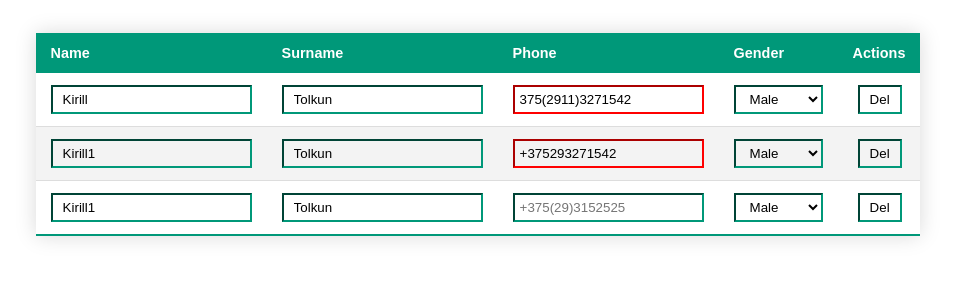
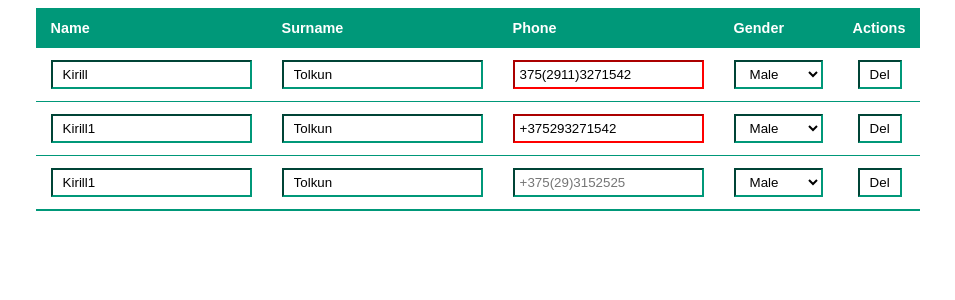
Before and after one commit to ktalkun/entity-table, an Angular app: page / in a window 1280 px wide. Shown: the top 300 px of the page, without its empty margins (162-1117 px from the left). Built offline with nearby package versions, Linux system fonts and the light colour scheme.

Commit message:
Refactor 'table' component according migration from css to scss

```diff
--- a/src/app/table/table.component.scss
+++ b/src/app/table/table.component.scss
@@ -1,31 +1,29 @@
+@import "variables";
+
+$td-vertical-padding: 12px;
+$td-horizontal-padding: 15px;
+$thead-tr-color: #ffffff;
+
 table {
+  font-size: $main-font-size;
+  font-family: $main-font-family;
   border-collapse: collapse;
-  margin: 25px 0;
-  font-size: 0.9em;
-  font-family: sans-serif;
-  min-width: 400px;
-  box-shadow: 0 0 20px rgba(0, 0, 0, 0.15);
-}
 
-table thead tr {
-  background-color: #009879;
-  color: #ffffff;
+  thead tr {
+    background-color: $main-color;
+    color: $thead-tr-color;
     text-align: left;
   }
 
-table th,
-table td {
-  padding: 12px 15px;
+  tbody tr {
+    border-bottom: 1px solid $main-color;
+
+    &:last-of-type {
+      border-bottom: 2px solid $main-color;
+    }
   }
 
-table tbody tr {
-  border-bottom: 1px solid #dddddd;
+  td, th {
+    padding: $td-vertical-padding $td-horizontal-padding;
   }
-
-table tbody tr:nth-of-type(even) {
-  background-color: #f3f3f3;
 }
-
-table tbody tr:last-of-type {
-  border-bottom: 2px solid #009879;
-}
--- a/src/styles/variables.scss
+++ b/src/styles/variables.scss
@@ -2,6 +2,9 @@ $main-color: #009879;
 $main-error-color: #ff0000;
 $main-disabled-color: transparentize($main-color, 0.9);
 $input-background-color: none;
+
+$main-font-size: 0.9em;
+$main-font-family: sans-serif;
 
 $input-vertical-padding: 5px;
 $input-horizontal-padding: 10px;
```
Lines whose indentation alone changed are shown as unchanged.
